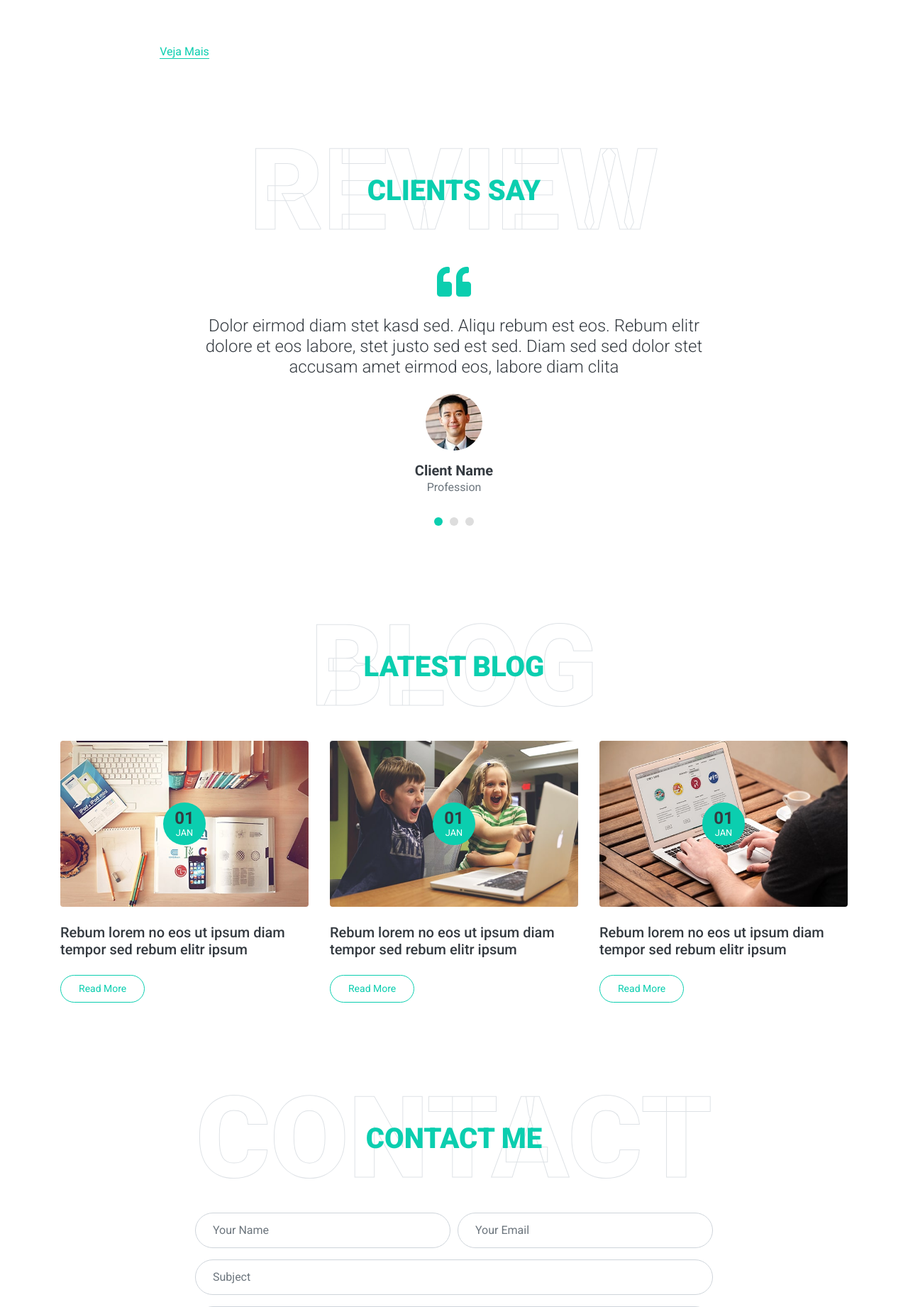
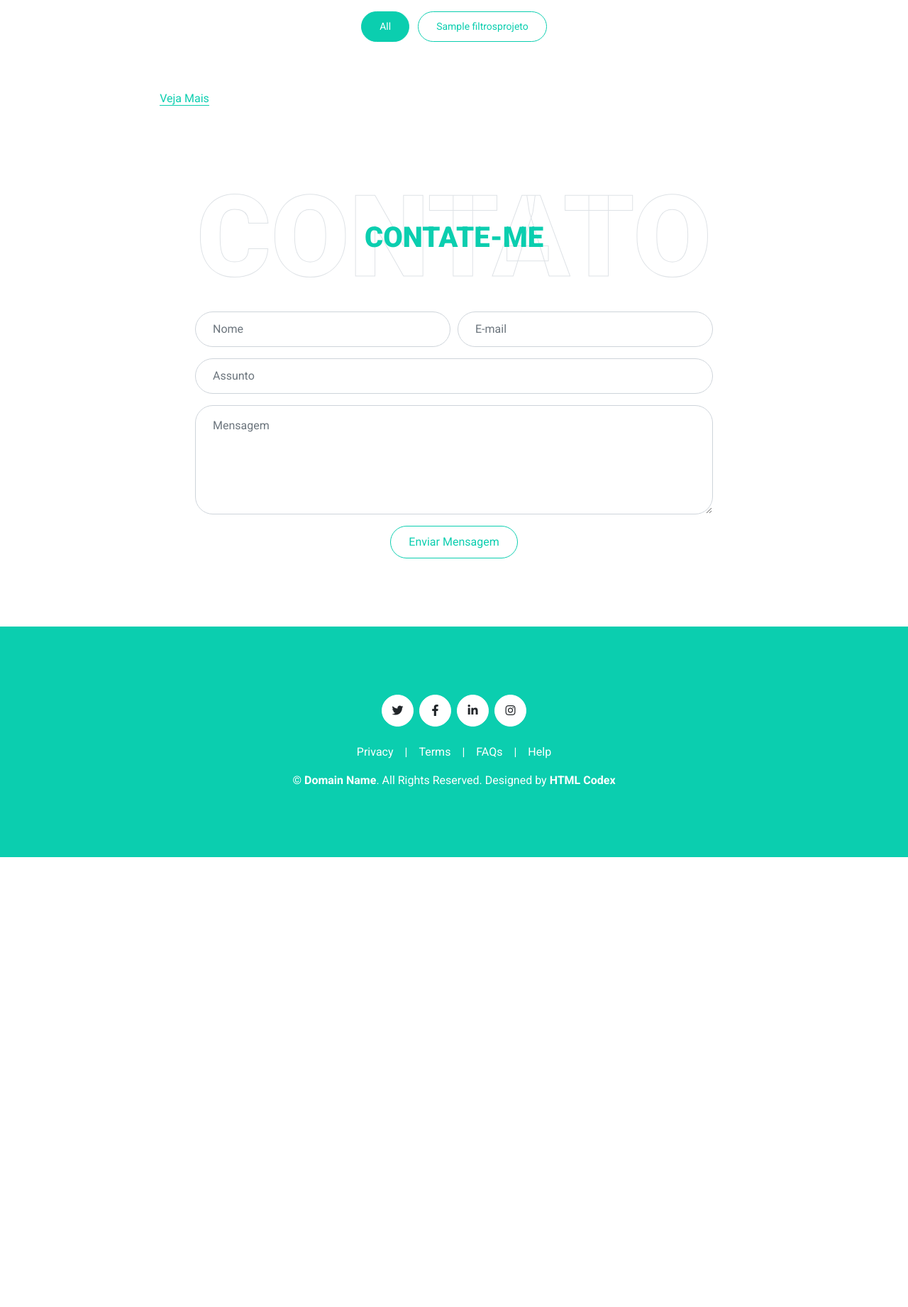
Before and after one commit to ErickFernan/curriculo_online_django, a Django app: page / in a window 1280 px wide. Shown: the part 3028-4870 px from the top of the page at 71% size. After the commit the page ends 4236 px from the top, so only its background shows below. Run offline with Django 4.2, Linux system fonts and the light colour scheme; tables that the repository leaves empty hold one stand-in row (values such as "Sample post"); one stand-in notice (Sample message) is shown; some libraries are stand-ins or nearby versions.

Commit message:
Formulario de e-mail funcionando

```diff
--- /dev/null
+++ b/core/forms.py
@@ -0,0 +1,30 @@
+from django import forms
+from django.core.mail.message import EmailMessage
+
+
+class ContatoForm(forms.Form):
+    nome = forms.CharField(label='Nome', max_length=100)
+    email = forms.CharField(label='E-mail', max_length=100)
+    assunto = forms.CharField(label='Assunto', max_length=100)
+    mensagem = forms.CharField(label='Mensagem', widget=forms.Textarea())
+
+    def send_mail(self):
+        nome = self.cleaned_data['nome']
+        email = self.cleaned_data['email']
+        assunto = self.cleaned_data['assunto']
+        mensagem = self.cleaned_data['mensagem']
+
+        conteudo = f'''Nome: {nome}
+E-mail: {email}
+Assunto: {assunto}
+Mensagem: {mensagem}
+                    '''
+
+        mail = EmailMessage(
+            subject=assunto,
+            body=conteudo,
+            from_email='contato@curriculo.com.br',
+            to=['contato@fusion.com.br', ],
+            headers={'Reply-To': email}
+        )
+        mail.send()
--- a/core/templates/blog.html
+++ b/core/templates/blog.html
@@ -1,5 +1,5 @@
 {% load static %}
-
+<!--
  <div class="container-fluid pt-5" id="blog">
         <div class="container">
             <div class="position-relative d-flex align-items-center justify-content-center">
@@ -43,3 +43,4 @@
             </div>
         </div>
     </div>
+-->
--- a/core/templates/contact.html
+++ b/core/templates/contact.html
@@ -3,40 +3,40 @@
 <div class="container-fluid py-5" id="contact">
         <div class="container">
             <div class="position-relative d-flex align-items-center justify-content-center">
-                <h1 class="display-1 text-uppercase text-white" style="-webkit-text-stroke: 1px #dee2e6;">Contact</h1>
-                <h1 class="position-absolute text-uppercase text-primary">Contact Me</h1>
+                <h1 class="display-1 text-uppercase text-white" style="-webkit-text-stroke: 1px #dee2e6;">Contato</h1>
+                <h1 class="position-absolute text-uppercase text-primary">Contate-me</h1>
             </div>
             <div class="row justify-content-center">
                 <div class="col-lg-8">
                     <div class="contact-form text-center">
                         <div id="success"></div>
-                        <form name="sentMessage" id="contactForm" novalidate="novalidate">
+                        <form name="sentMessage" id="contato" method="post" action="{% url 'index' %}" novalidate="novalidate">
+                            {% csrf_token %}
                             <div class="form-row">
                                 <div class="control-group col-sm-6">
-                                    <input type="text" class="form-control p-4" id="name" placeholder="Your Name"
+                                    <input type="text" class="form-control p-4" id="nome" name="nome" placeholder="Nome"
                                         required="required" data-validation-required-message="Please enter your name" />
                                     <p class="help-block text-danger"></p>
                                 </div>
                                 <div class="control-group col-sm-6">
-                                    <input type="email" class="form-control p-4" id="email" placeholder="Your Email"
+                                    <input type="email" class="form-control p-4" id="email" name="email" placeholder="E-mail"
                                         required="required" data-validation-required-message="Please enter your email" />
                                     <p class="help-block text-danger"></p>
                                 </div>
                             </div>
                             <div class="control-group">
-                                <input type="text" class="form-control p-4" id="subject" placeholder="Subject"
+                                <input type="text" class="form-control p-4" id="assunto" name="assunto" placeholder="Assunto"
                                     required="required" data-validation-required-message="Please enter a subject" />
                                 <p class="help-block text-danger"></p>
                             </div>
                             <div class="control-group">
-                                <textarea class="form-control py-3 px-4" rows="5" id="message" placeholder="Message"
+                                <textarea class="form-control py-3 px-4" rows="5" id="mesagem" name="mensagem" placeholder="Mensagem"
                                     required="required"
-                                    data-validation-required-message="Please enter your message"></textarea>
+                                    data-validation-required-message="Por favor, digite sua mensagem"></textarea>
                                 <p class="help-block text-danger"></p>
                             </div>
                             <div>
-                                <button class="btn btn-outline-primary" type="submit" id="sendMessageButton">Send
-                                    Message</button>
+                                <button class="btn btn-outline-primary" type="submit" id="sendMessageButton">Enviar Mensagem</button>
                             </div>
                         </form>
                     </div>
--- a/core/templates/header.html
+++ b/core/templates/header.html
@@ -1,6 +1,18 @@
 {% load static %}
 
+<div class="container">
+    {% if messages %}
+        {% for m in messages %}
+            <div class="alert alert-{{ m.tags }}">
+                <button type="button" class="close" data-dismiss="alert"></button>
+                <strong>{{ m }}</strong>
+            </div>
+        {% endfor %}
+    {% endif %}
+</div>
+
 <div class="container-fluid bg-primary d-flex align-items-center mb-5 py-5" id="home" style="min-height: 100vh;">
+
         <div class="container">
             <div class="row align-items-center">
                 <div class="col-lg-5 px-5 pl-lg-0 pb-5 pb-lg-0">
@@ -10,6 +22,7 @@
                     {% endfor %}
 
                 </div>
+
                 <div class="col-lg-7 text-center text-lg-left">
                     <h3 class="text-white font-weight-normal mb-3">Eu sou</h3>
                     <h1 class="display-3 text-uppercase text-primary mb-2" style="-webkit-text-stroke: 2px #ffffff;">Erick Amorim Fernandes</h1>
--- a/core/templates/navbar.html
+++ b/core/templates/navbar.html
@@ -15,8 +15,8 @@
                 <a href="#skill" class="nav-item nav-link">Habilidades</a>
                 <a href="#service" class="nav-item nav-link">Serviços</a>
                 <a href="#portfolio" class="nav-item nav-link">Projetos</a>
-                <a href="#testimonial" class="nav-item nav-link">Opiniões de clientes</a>
-                <a href="#blog" class="nav-item nav-link">Blog</a>
+                <!--<a href="#testimonial" class="nav-item nav-link">Opiniões de clientes</a>-->
+                <!--<a href="#blog" class="nav-item nav-link">Blog</a>-->
                 <a href="#contact" class="nav-item nav-link">Contato</a>
             </div>
             <!-- <a href="" class="btn btn-outline-primary d-none d-lg-block">Hire Me</a> -->
--- a/core/templates/testimonial.html
+++ b/core/templates/testimonial.html
@@ -1,5 +1,5 @@
 {% load static %}
-
+<!--
 <div class="container-fluid py-5" id="testimonial">
         <div class="container">
             <div class="position-relative d-flex align-items-center justify-content-center">
@@ -35,3 +35,4 @@
             </div>
         </div>
     </div>
+-->
--- a/core/views.py
+++ b/core/views.py
@@ -1,9 +1,15 @@
-from django.views.generic import TemplateView
+from django.views.generic import FormView
+from django.urls import reverse_lazy
+from django.contrib import messages
+
 from .models import Service, Experience, Education, Sobre, HeaderPicture, Competencia, Skill, FiltrosProjetos, Projetos
+from .forms import ContatoForm
 
 
-class IndexView(TemplateView):
+class IndexView(FormView):
     template_name = 'index.html'
+    form_class = ContatoForm
+    success_url = reverse_lazy('index')
 
     def get_context_data(self, **kwargs):
         context = super(IndexView, self).get_context_data(**kwargs)
@@ -18,3 +24,12 @@ class IndexView(TemplateView):
         context['projetos'] = Projetos.objects.order_by('?').all()
 
         return context
+
+    def form_valid(self, form, *args, **kwargs):
+        form.send_mail()
+        messages.success(self.request, 'E-mail enviado com sucesso!')
+        return super(IndexView, self).form_valid(form, *args, **kwargs)
+
+    def form_invalid(self, form, *args, **kwargs):
+        messages.error(self.request, 'Erro ao enviar e-mail.')
+        return super(IndexView, self).form_invalid(form, *args, **kwargs)
```
Also changed, not shown: curriculo/settings.py (+15 -0 lines), core/models.py (line endings or trailing spaces).
